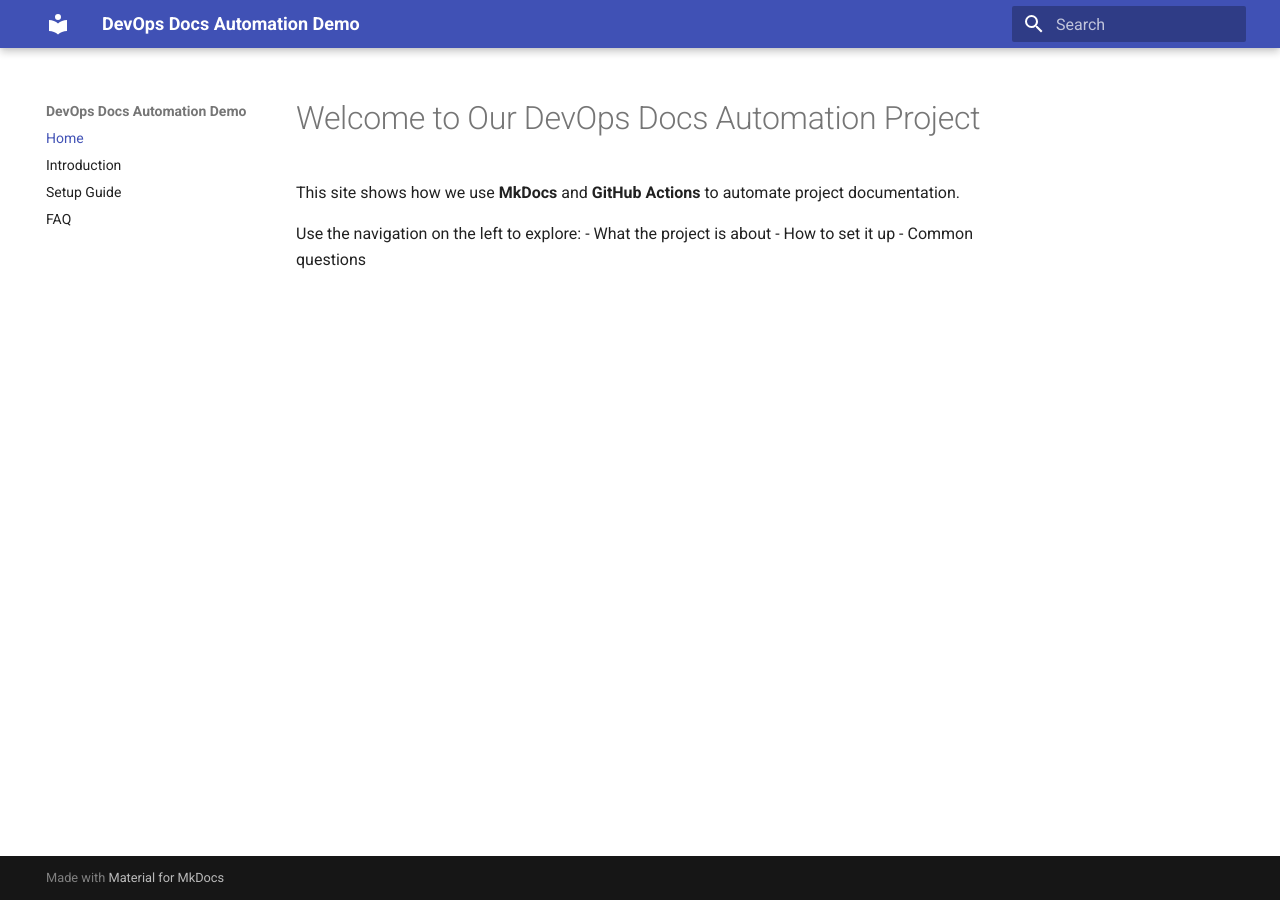
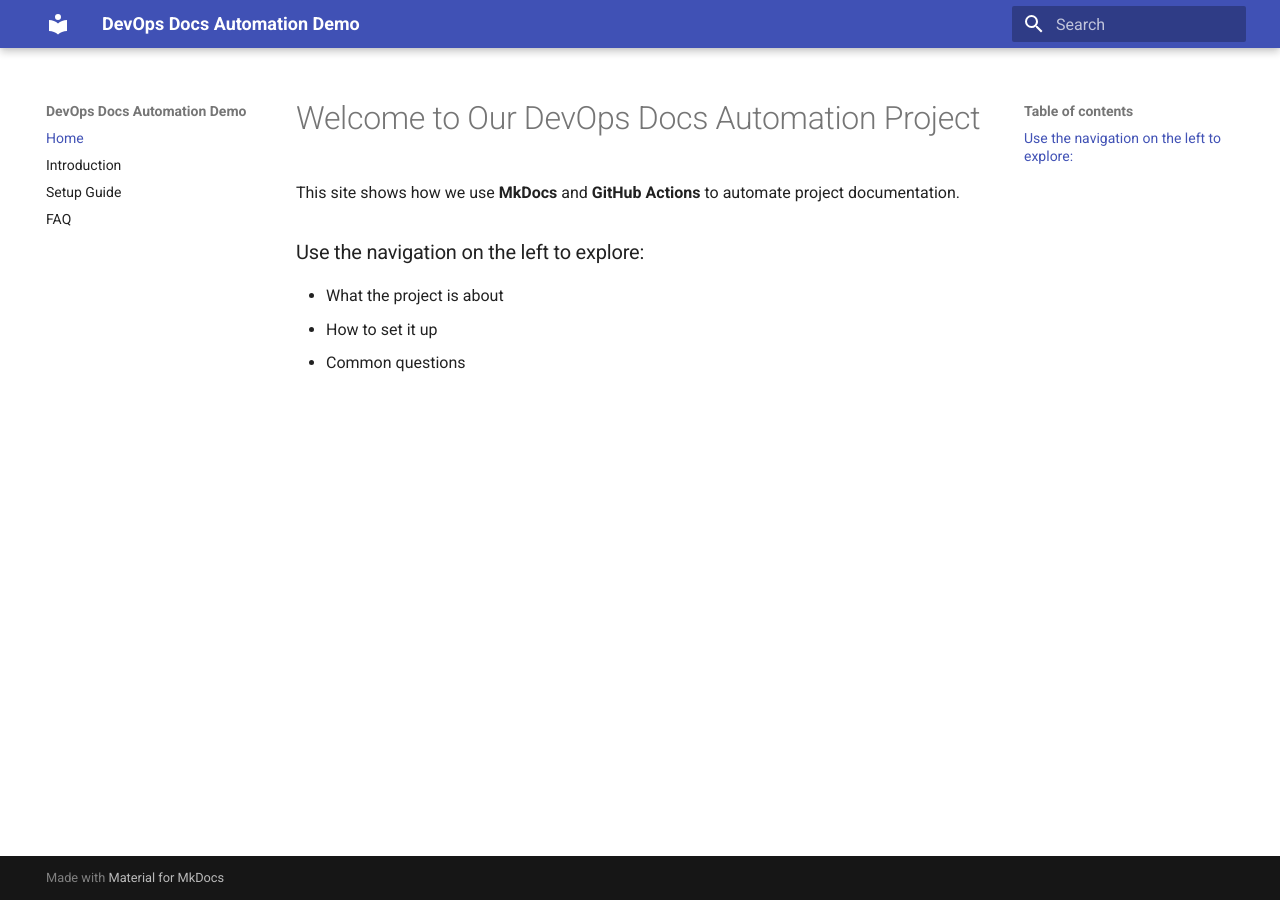
Before and after one commit to PouyanNorouzi/COMP4964ProjectDemo, an MkDocs documentation site: the page built from docs/index.md, in a window 1280 px wide. Built offline with MkDocs 1.6.1 and Material for MkDocs 9.7.7, drawn with Linux system fonts in a browser that asks for light colours.

Commit message:
fixed some problems

```diff
--- a/docs/index.md
+++ b/docs/index.md
@@ -2,7 +2,7 @@
 
 This site shows how we use **MkDocs** and **GitHub Actions** to automate project documentation.
 
-Use the navigation on the left to explore:
+### Use the navigation on the left to explore:
 - What the project is about
 - How to set it up
 - Common questions
```
Also changed, not shown: docs/setup-guide.md (+1 -0 lines).
